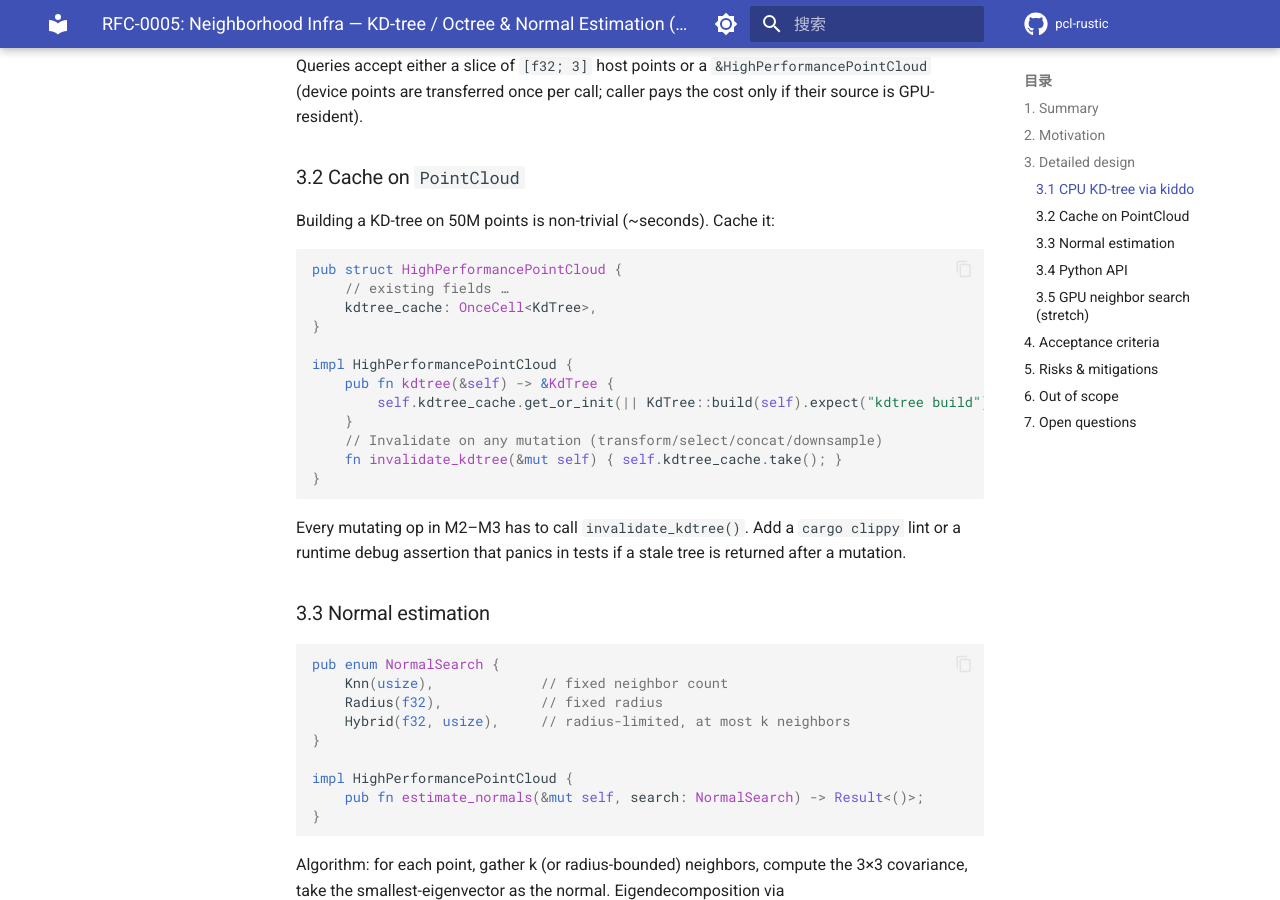
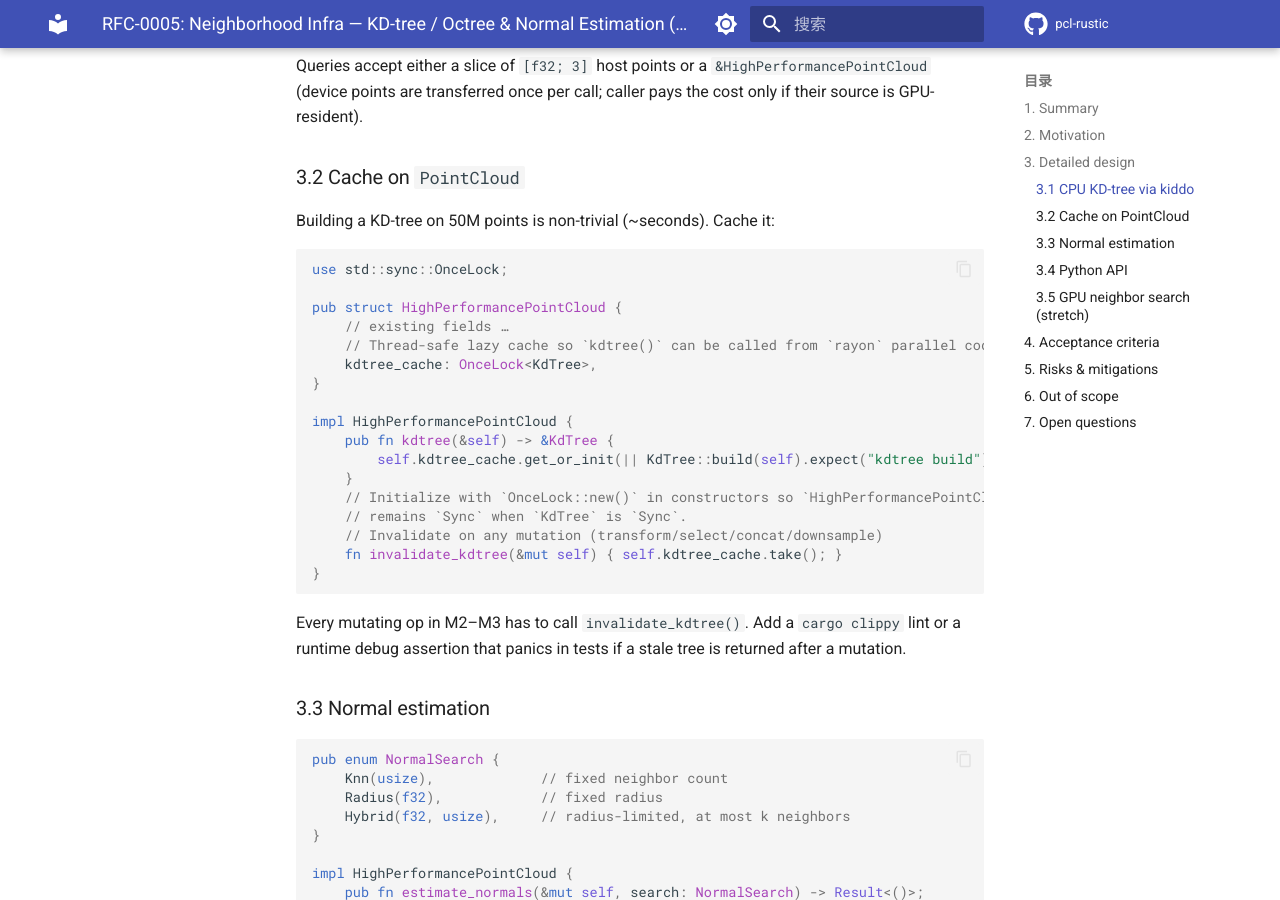
Before and after one commit to HernandoR/pcl-rustic, an MkDocs documentation site: the page built from docs/plans/rfc-0005-2026-04-30-knn-and-normals.md, in a window 1280 px wide and 900 px high, scrolled down 1509 px. Built offline with MkDocs 1.6.1 and Material for MkDocs 9.7.7, drawn with Linux system fonts in a browser that asks for light colours; comment, search, counter and statistics services are not loaded; the version menu is left out.

Commit message:
Apply suggestions from code review
Co-authored-by: Copilot <175728472+Copilot@users.noreply.github.com>

````diff
--- a/docs/plans/rfc-0005-2026-04-30-knn-and-normals.md
+++ b/docs/plans/rfc-0005-2026-04-30-knn-and-normals.md
@@ -53,15 +53,20 @@ Queries accept either a slice of `[f32; 3]` host points or a `&HighPerformancePo
 Building a KD-tree on 50M points is non-trivial (~seconds). Cache it:
 
 ```rust
+use std::sync::OnceLock;
+
 pub struct HighPerformancePointCloud {
     // existing fields …
-    kdtree_cache: OnceCell<KdTree>,
+    // Thread-safe lazy cache so `kdtree()` can be called from `rayon` parallel code.
+    kdtree_cache: OnceLock<KdTree>,
 }
 
 impl HighPerformancePointCloud {
     pub fn kdtree(&self) -> &KdTree {
         self.kdtree_cache.get_or_init(|| KdTree::build(self).expect("kdtree build"))
     }
+    // Initialize with `OnceLock::new()` in constructors so `HighPerformancePointCloud`
+    // remains `Sync` when `KdTree` is `Sync`.
     // Invalidate on any mutation (transform/select/concat/downsample)
     fn invalidate_kdtree(&mut self) { self.kdtree_cache.take(); }
 }
````
